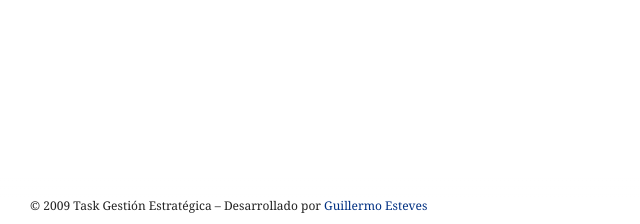
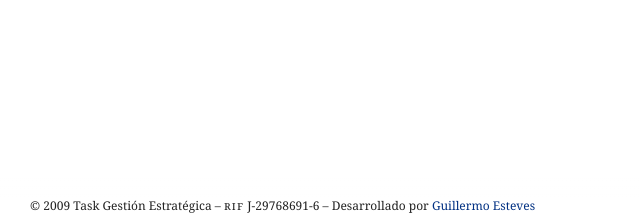
Before and after one commit to gesteves/taskgestion, a Python web app: template templates/base.html in a window 1280 px wide. Shown: the part 576-800 px from the top of the page, without its empty margins (0-640 px from the left). Run offline with Jinja, Linux system fonts and the light colour scheme; the template is opened without the code that fills it, so the values that code supplies are empty; some libraries are stand-ins or nearby versions.

Commit message:
Added RIF

```diff
--- a/templates/base.html
+++ b/templates/base.html
@@ -2,6 +2,7 @@
 <html lang="{% block language %}{% endblock %}">
 <head>
 <meta charset="UTF-8" />
+<meta http-equiv="X-UA-Compatible" content="chrome=1">
 <title>{% block title %}{% endblock %}</title>
 <meta name="description" content="{% block description %}{% endblock %}" />
 <link rel="stylesheet" media="all" type="text/css" href="/static/css/main.css" />
@@ -24,7 +25,7 @@
 
 
 	<footer>
-	<p>&copy; 2009 Task Gestión Estratégica &ndash; Desarrollado por <a href="http://www.gesteves.com">Guillermo Esteves</a></p>
+	<p>&copy; 2009 Task Gestión Estratégica &ndash; <abbr>RIF</abbr> J-29768691-6 &ndash; Desarrollado por <a href="http://www.gesteves.com">Guillermo Esteves</a></p>
 	</footer>
 	<script type="text/javascript">
 	var gaJsHost = (("https:" == document.location.protocol) ? "https://ssl." : "http://www.");
```
